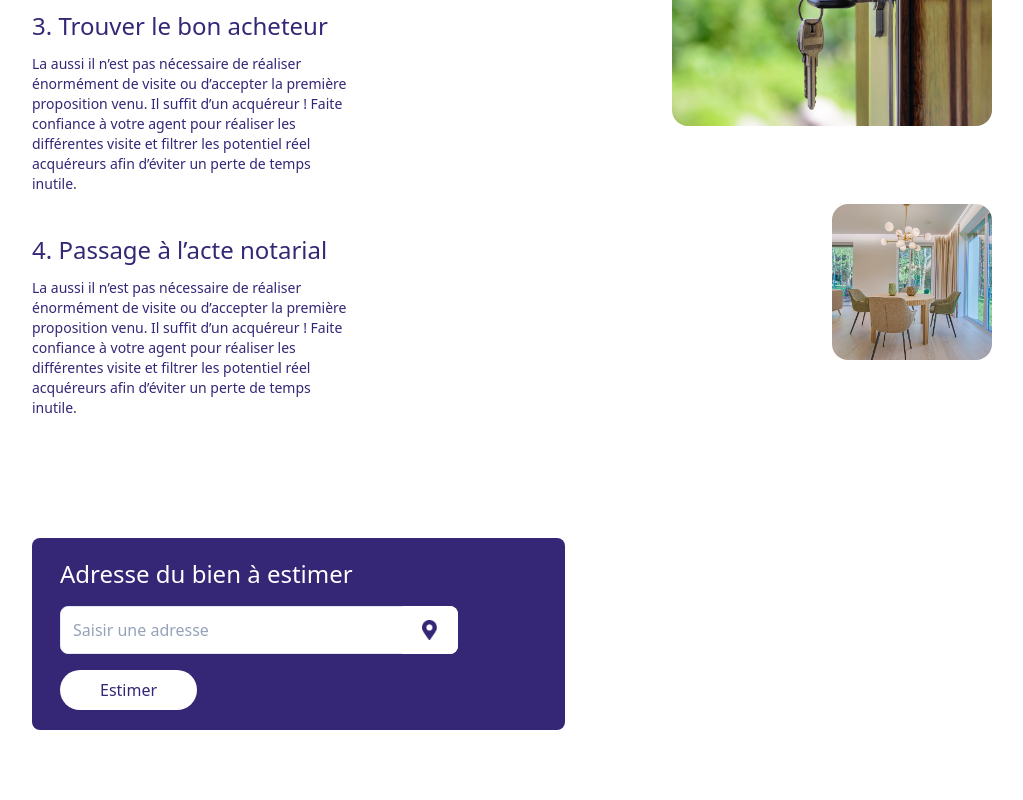
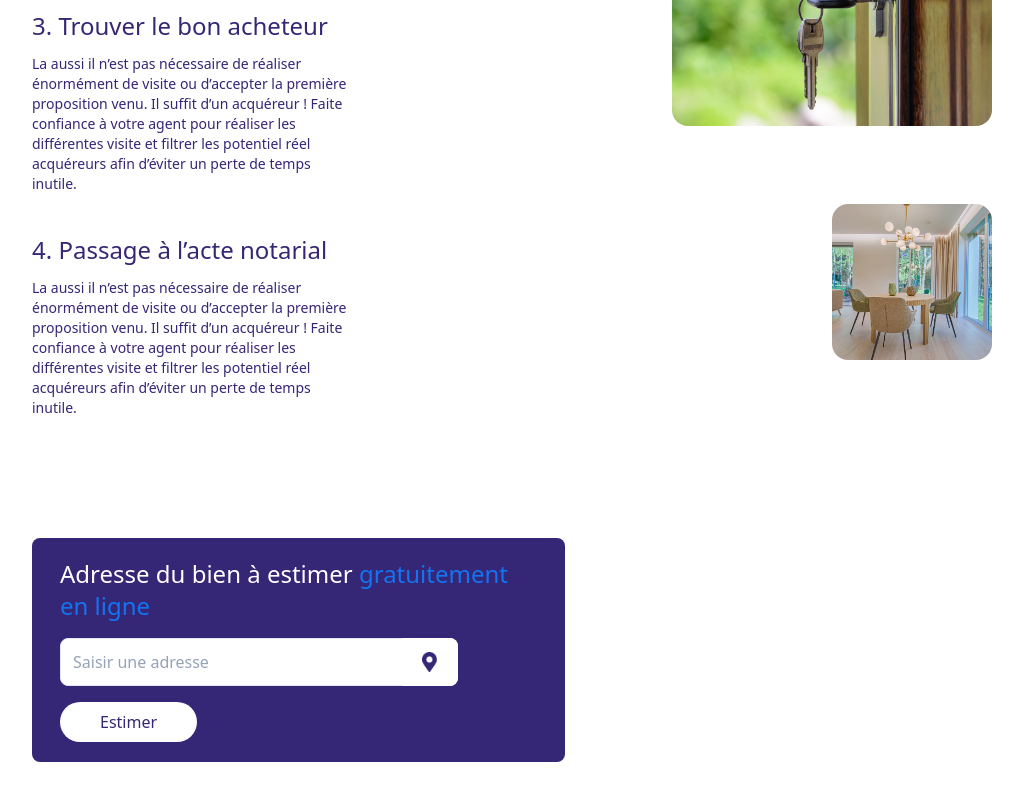
Before and after one commit to magicniclus/immoportail, a Next.js app: page / in a window 1280 px wide. Shown: the part 2398-3198 px from the top of the page, without its empty margins (128-1151 px from the left). Built offline with nearby package versions, Linux system fonts and the light colour scheme.

Commit message:
Update SetInputWithTitleButtonBanner.js

```diff
--- a/components/Organisms/SetInputWithTitleButtonBanner.js
+++ b/components/Organisms/SetInputWithTitleButtonBanner.js
@@ -5,7 +5,7 @@ const SetInputWithTitleButtonBanner = () => {
     return (
         <div className='px-5 md:px-40 py-10 md:py-16'>
             <div className="lg:w-8/12">
-                <SetInputWithTitleAndButton bgColor="purple" titleColor="white" buttonVersion="secondary" colorInput="white" />
+                <SetInputWithTitleAndButton textWithColor="gratuitement en ligne" bgColor="purple" titleColor="white" buttonVersion="secondary" colorInput="white" />
             </div>
         </div>
     );
```
